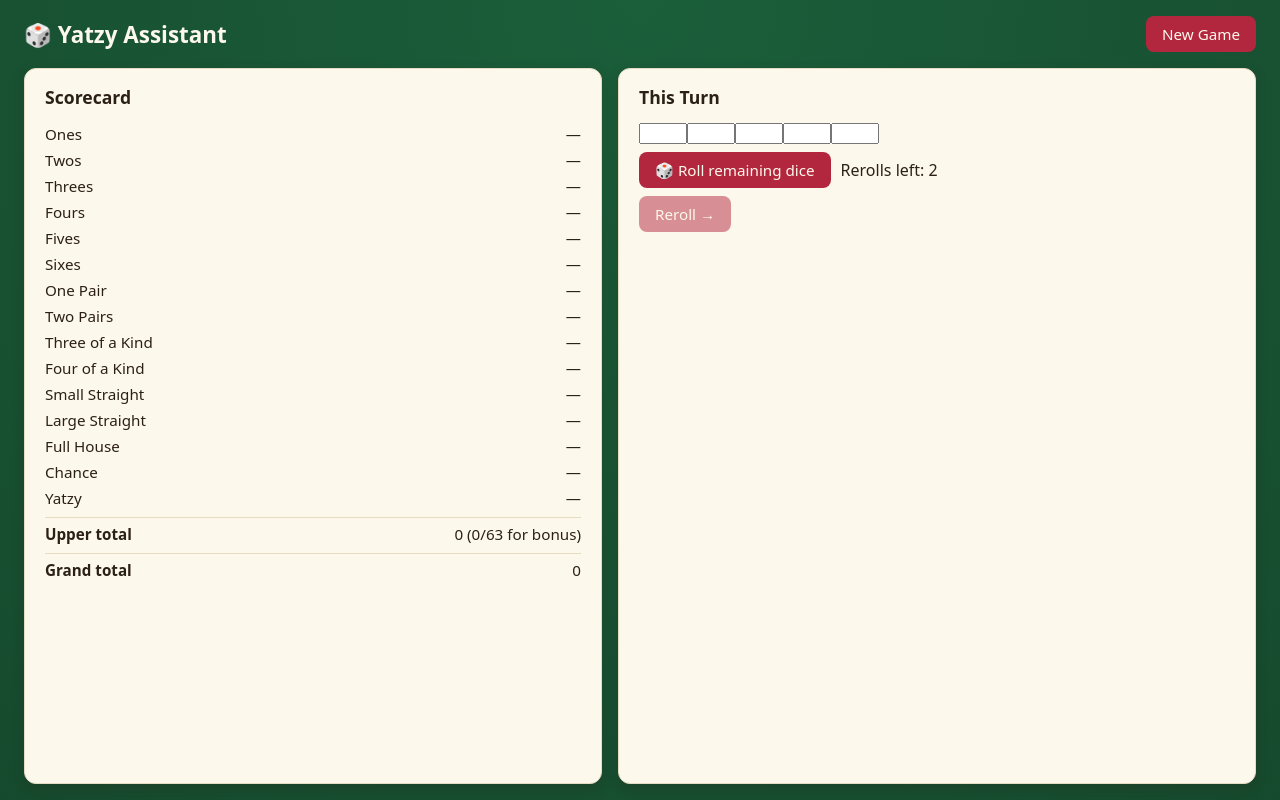
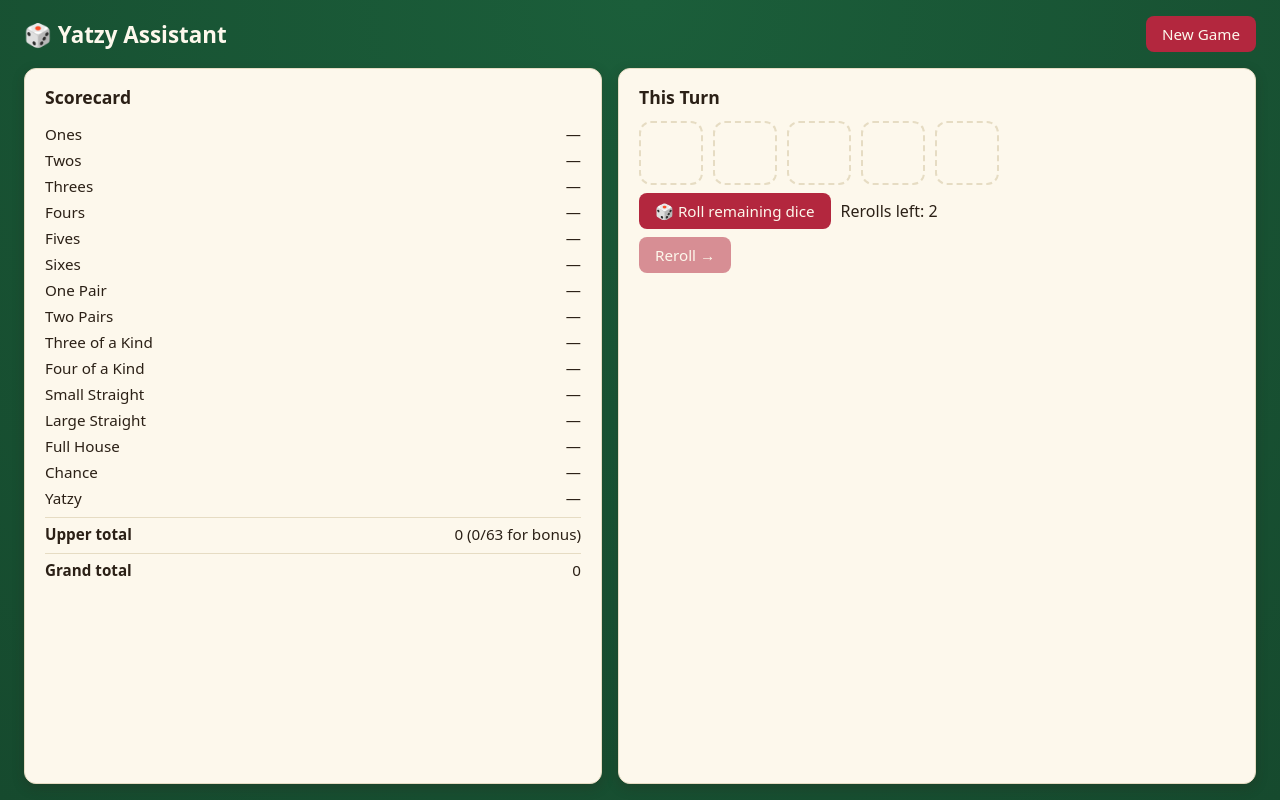
Before and after one commit to tellewsen/optimal-yatzy, a website built with Vite: page gui/index.html in a window 1280 px wide. Built offline with nearby package versions, Linux system fonts and the light colour scheme.

Commit message:
feat(gui): replace numeric dice inputs with clickable pip dice

```diff
--- a/gui/src/render.ts
+++ b/gui/src/render.ts
@@ -92,6 +92,15 @@ export function renderFinalTotal(state: GameState): void {
   }
 }
 
+const PIP_LAYOUTS: Record<number, string[]> = {
+  1: ["mc"],
+  2: ["tl", "br"],
+  3: ["tl", "mc", "br"],
+  4: ["tl", "tr", "bl", "br"],
+  5: ["tl", "tr", "mc", "bl", "br"],
+  6: ["tl", "ml", "bl", "tr", "mr", "br"],
+};
+
 export function renderDiceInputs(
   dice: (number | null)[],
   onChange: (index: number, value: number | null) => void
@@ -100,21 +109,27 @@ export function renderDiceInputs(
   if (el.childElementCount !== 5) {
     el.innerHTML = "";
     for (let i = 0; i < 5; i++) {
-      const input = document.createElement("input");
-      input.type = "number";
-      input.min = "1";
-      input.max = "6";
-      input.className = "die-input";
-      input.addEventListener("input", () => {
-        const raw = input.value.trim();
-        const value = raw === "" ? null : Number(raw);
-        onChange(i, value !== null && Number.isInteger(value) && value >= 1 && value <= 6 ? value : null);
+      const button = document.createElement("button");
+      button.type = "button";
+      button.className = "die";
+      // Read the current value from the button's own dataset at click time,
+      // not from the `dice` array captured in this closure — this listener
+      // is created once, but `dice` is a fresh array on every render call,
+      // so closing over it here would cycle from a stale value forever.
+      button.addEventListener("click", () => {
+        const raw = button.dataset.value;
+        const current = raw ? Number(raw) : null;
+        onChange(i, current === null ? 1 : (current % 6) + 1);
       });
-      el.appendChild(input);
+      el.appendChild(button);
     }
   }
-  const inputs = el.querySelectorAll<HTMLInputElement>(".die-input");
-  inputs.forEach((input, i) => {
-    input.value = dice[i] === null ? "" : String(dice[i]);
+  const buttons = el.querySelectorAll<HTMLButtonElement>(".die");
+  buttons.forEach((button, i) => {
+    const value = dice[i];
+    button.dataset.value = value === null ? "" : String(value);
+    button.classList.toggle("die-empty", value === null);
+    const pips = value === null ? [] : PIP_LAYOUTS[value];
+    button.innerHTML = pips.map((pos) => `<span class="pip pip-${pos}"></span>`).join("");
   });
 }
--- a/gui/src/styles.css
+++ b/gui/src/styles.css
@@ -117,3 +117,51 @@ body {
   margin-top: 6px;
   padding-top: 6px;
 }
+
+.dice-row {
+  display: flex;
+  gap: 10px;
+  margin-bottom: 0.5rem;
+}
+
+.die {
+  width: 64px;
+  height: 64px;
+  border-radius: 12px;
+  background: var(--card-bg);
+  border: 2px solid var(--card-border);
+  box-shadow: inset 0 2px 4px rgba(43, 32, 22, 0.15);
+  display: grid;
+  grid-template-columns: repeat(3, 1fr);
+  grid-template-rows: repeat(3, 1fr);
+  padding: 8px;
+  cursor: pointer;
+}
+
+.die.die-empty {
+  border-style: dashed;
+  background: transparent;
+  box-shadow: none;
+}
+
+.die:focus-visible {
+  outline: 2px solid var(--gold);
+  outline-offset: 2px;
+}
+
+.pip {
+  width: 10px;
+  height: 10px;
+  border-radius: 50%;
+  background: var(--text);
+  align-self: center;
+  justify-self: center;
+}
+
+.pip-tl { grid-row: 1; grid-column: 1; }
+.pip-tr { grid-row: 1; grid-column: 3; }
+.pip-ml { grid-row: 2; grid-column: 1; }
+.pip-mc { grid-row: 2; grid-column: 2; }
+.pip-mr { grid-row: 2; grid-column: 3; }
+.pip-bl { grid-row: 3; grid-column: 1; }
+.pip-br { grid-row: 3; grid-column: 3; }
```
Also changed, not shown: gui/README.md.
